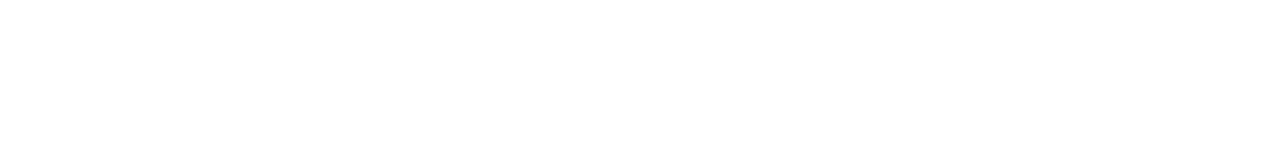
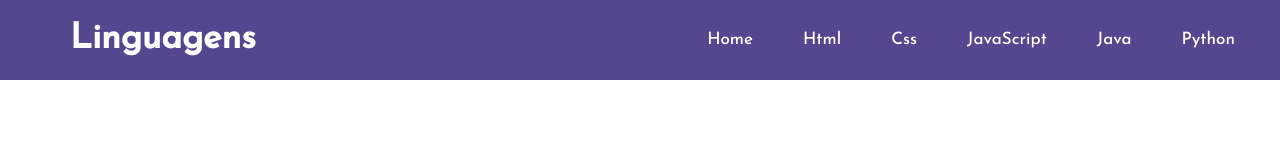
Before and after one commit to Ivanrangelpm/LingProg, a plain HTML site: page pages/html.html in a window 1280 px wide. Drawn offline with Linux system fonts and the light colour scheme.

Commit message:
css do cabeçalho

```diff
--- a/css/style.css
+++ b/css/style.css
@@ -0,0 +1,51 @@
+@import url('https://fonts.googleapis.com/css2?family=Josefin+Sans:wght@500&display=swap');
+*{
+    padding: 0;
+    margin: 0;
+    list-style: none;
+    text-decoration: none;
+}
+
+body{
+    font-family: sans-serif;
+    scroll-behavior: smooth;
+}
+
+nav{
+    background-color: #56468F;
+    height: 80px;
+    width: 100%;
+    font-family: 'Josefin Sans', sans-serif;
+}
+
+label.logo{
+    color: white;
+    font-size: 35px;
+    line-height: 80px;
+    font-weight: bold;
+    padding: 0 70px;
+
+}
+
+nav ul{
+    display: flex;
+    align-items: baseline;
+    float: right;
+    margin-right: 20px;
+}
+
+nav ul li{
+    display: inline-block;
+    line-height: 80px;
+    margin: 0 25px;
+}
+
+nav ul li a{
+    color: white;
+    font-size: 17px;
+}
+
+nav ul li a:hover{
+    color: #000000;
+    transition: 0.2s;
+}
--- a/pages/html.html
+++ b/pages/html.html
@@ -0,0 +1,24 @@
+<!DOCTYPE html>
+<html lang="pt-br">
+<head>
+    <meta charset="UTF-8">
+    <meta http-equiv="X-UA-Compatible">
+    <meta name="viewport" content="width=device-width, initial-scale=1.0">
+    <link rel="stylesheet" href="/css/style.css">
+    <script src="/js/script.js" defer></script>
+    <title>HTML</title>
+</head>
+<body>
+    <nav>
+        <label class="logo">Linguagens</label>
+        <ul>
+            <li><a href="/index.html">Home</a></li>
+            <li><a href="html.html">Html</a></li>
+            <li><a href="css.html">Css</a></li>
+            <li><a href="js.html">JavaScript</a></li>
+            <li><a href="java.html">Java</a></li>
+            <li><a href="python.html">Python</a></li>
+        </ul>
+    </nav>
+</body>
+</html>
```
Also changed, not shown: index.html (+8 -8 lines), img/danki.png (added), img/danki2.jpg (added).
